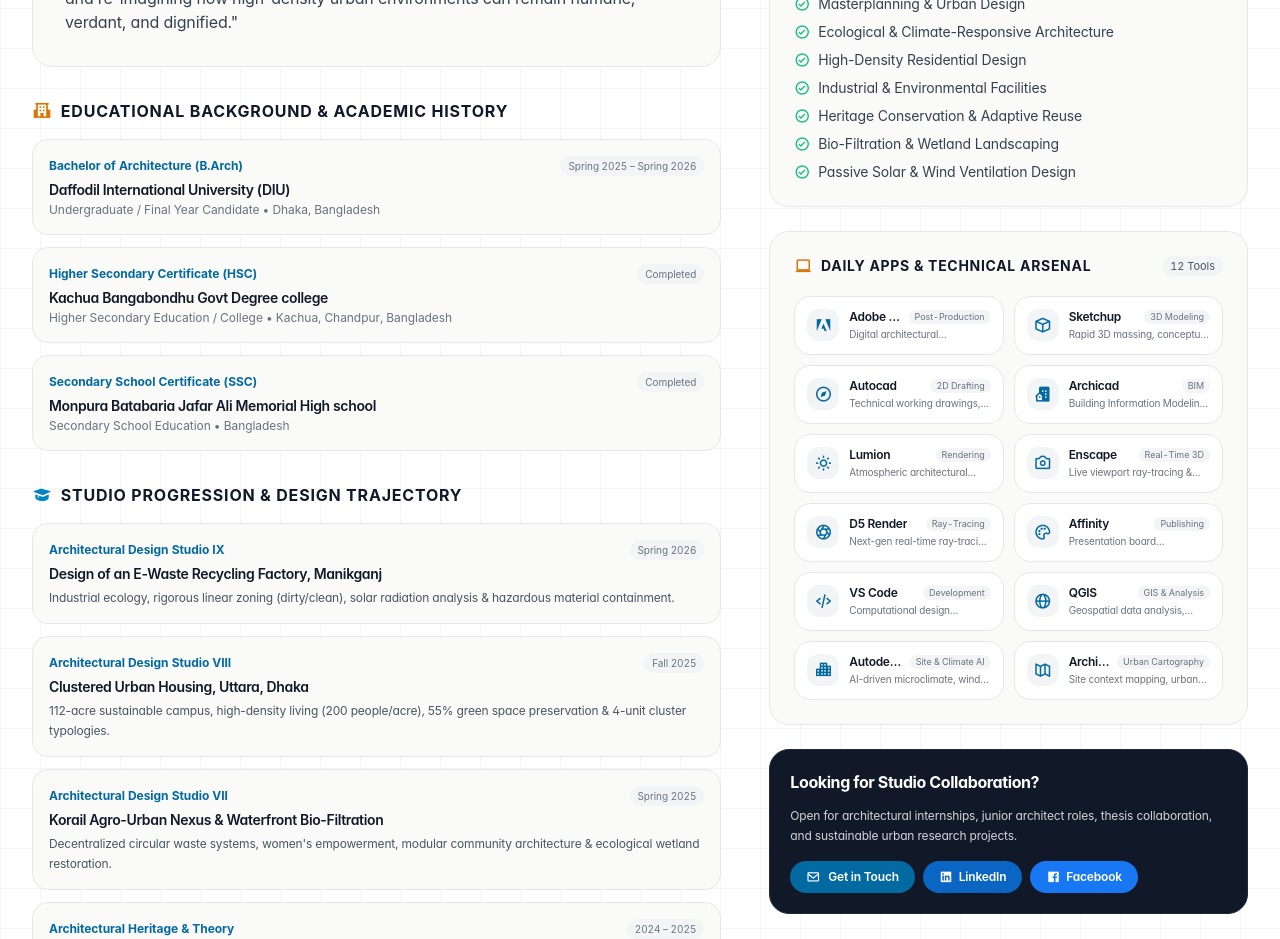
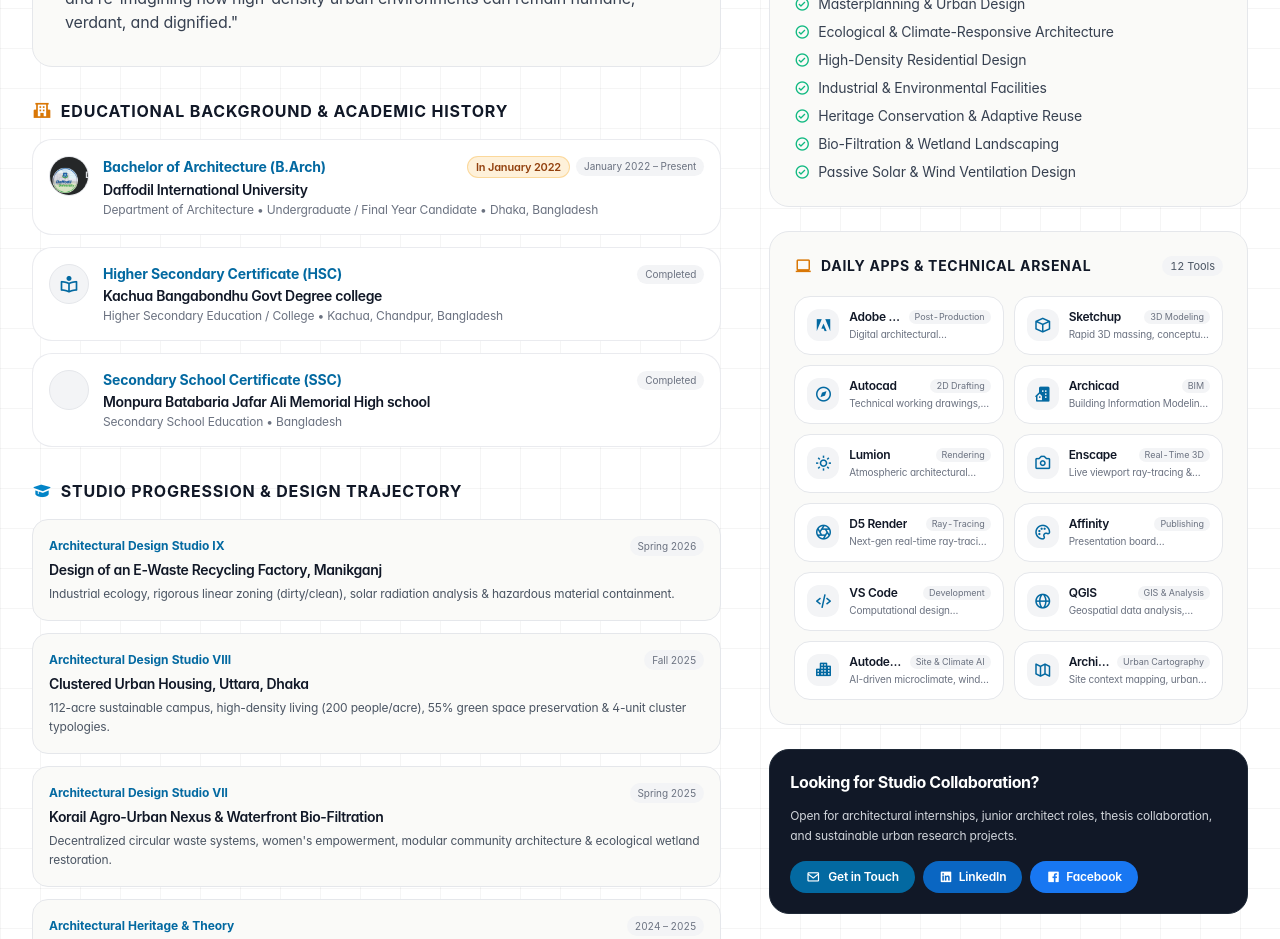
Before and after one commit to armanhossen-dev/Portfolio_for_faysal_vai, a React (Vite) app: page / in a window 1280 px wide. Shown: the part 7260-8199 px from the top of the page. Built offline with nearby package versions, Linux system fonts and the light colour scheme.

Commit message:
feat: add Daffodil International University January 2022 enrollment badge and emblem to academic education

```diff
--- a/src/components/AboutSection.jsx
+++ b/src/components/AboutSection.jsx
@@ -114,21 +114,37 @@ export default function AboutSection() {
                 {studentProfile.education?.map((edu, idx) => (
                   <div
                     key={idx}
-                    className="p-4 rounded-lg bg-[#FAFAF8] dark:bg-studio-900 border border-studio-200 dark:border-studio-800"
+                    className="p-4 rounded-xl bg-white dark:bg-studio-950 border border-studio-200/80 dark:border-studio-800 shadow-2xs hover:border-blueprint-400 dark:hover:border-blueprint-500 transition-all flex items-start gap-3.5"
                   >
-                    <div className="flex flex-wrap items-center justify-between gap-1 mb-1 font-mono text-xs">
-                      <span className="font-bold text-blueprint-600 dark:text-blueprint-400">
+                    <div className="w-10 h-10 rounded-full bg-studio-100 dark:bg-studio-800 flex items-center justify-center shrink-0 border border-studio-200 dark:border-studio-700 overflow-hidden">
+                      {edu.logo ? (
+                        <img src={edu.logo} alt={edu.institution} className="w-full h-full object-cover" />
+                      ) : (
+                        <i className={`bx ${edu.icon || 'bx-school'} text-xl text-blueprint-600 dark:text-blueprint-400`}></i>
+                      )}
+                    </div>
+                    <div className="flex-1 min-w-0">
+                      <div className="flex flex-wrap items-center justify-between gap-1 mb-0.5">
+                        <span className="font-bold text-xs sm:text-sm text-blueprint-600 dark:text-blueprint-400">
                           {edu.degree}
                         </span>
-                      <span className="text-studio-500 bg-studio-100 dark:bg-studio-800 px-2 py-0.5 rounded text-[10px]">
+                        <div className="flex items-center gap-1.5">
+                          {edu.enrolled && (
+                            <span className="text-[11px] font-semibold text-amber-800 dark:text-amber-300 bg-amber-500/15 border border-amber-500/30 px-2 py-0.5 rounded-full">
+                              {edu.enrolled}
+                            </span>
+                          )}
+                          <span className="text-studio-500 bg-studio-100 dark:bg-studio-850 px-2 py-0.5 rounded text-[10px] font-mono">
                             {edu.period}
                           </span>
+                        </div>
                       </div>
                       <div className="font-display font-semibold text-sm text-studio-900 dark:text-white mb-0.5">
                         {edu.institution}
                       </div>
-                    <div className="text-xs text-studio-500 dark:text-studio-400 font-mono">
-                      {edu.level} • {edu.location}
+                      <div className="text-xs text-studio-500 dark:text-studio-400">
+                        {edu.department ? `${edu.department} • ` : ''}{edu.level} • {edu.location}
+                      </div>
                     </div>
                   </div>
                 ))}
--- a/src/data/projectsData.js
+++ b/src/data/projectsData.js
@@ -3,7 +3,7 @@ export const studentProfile = {
   title: "Architectural Designer & Urban Researcher",
   degree: "Bachelor of Architecture (B.Arch) — Final Year Candidate",
   university: "Daffodil International University",
-  academicPeriod: "Spring 2025 – Spring 2026",
+  academicPeriod: "January 2022 – Present (Final Year)",
   location: "Dhaka, Bangladesh",
   livesIn: "Dhaka, Bangladesh",
   hometown: "Chandpur, Chittagong, Bangladesh",
@@ -17,12 +17,14 @@ export const studentProfile = {
     {
       degree: "Bachelor of Architecture (B.Arch)",
       level: "Undergraduate / Final Year Candidate",
-      institution: "Daffodil International University (DIU)",
+      institution: "Daffodil International University",
       department: "Department of Architecture",
-      period: "Spring 2025 – Spring 2026",
+      enrolled: "In January 2022",
+      period: "January 2022 – Present",
       status: "Currently in Final Year",
       location: "Dhaka, Bangladesh",
-      icon: "bxs-graduation"
+      icon: "bxs-graduation",
+      logo: "./images/diu-logo.png"
     },
     {
       degree: "Higher Secondary Certificate (HSC)",
```
Also changed, not shown: public/images/diu-education-badge.png (added), public/images/diu-logo.png (added), 7 other files (tests, documents, lock files or other folders). Lines whose indentation alone changed are shown as unchanged.
